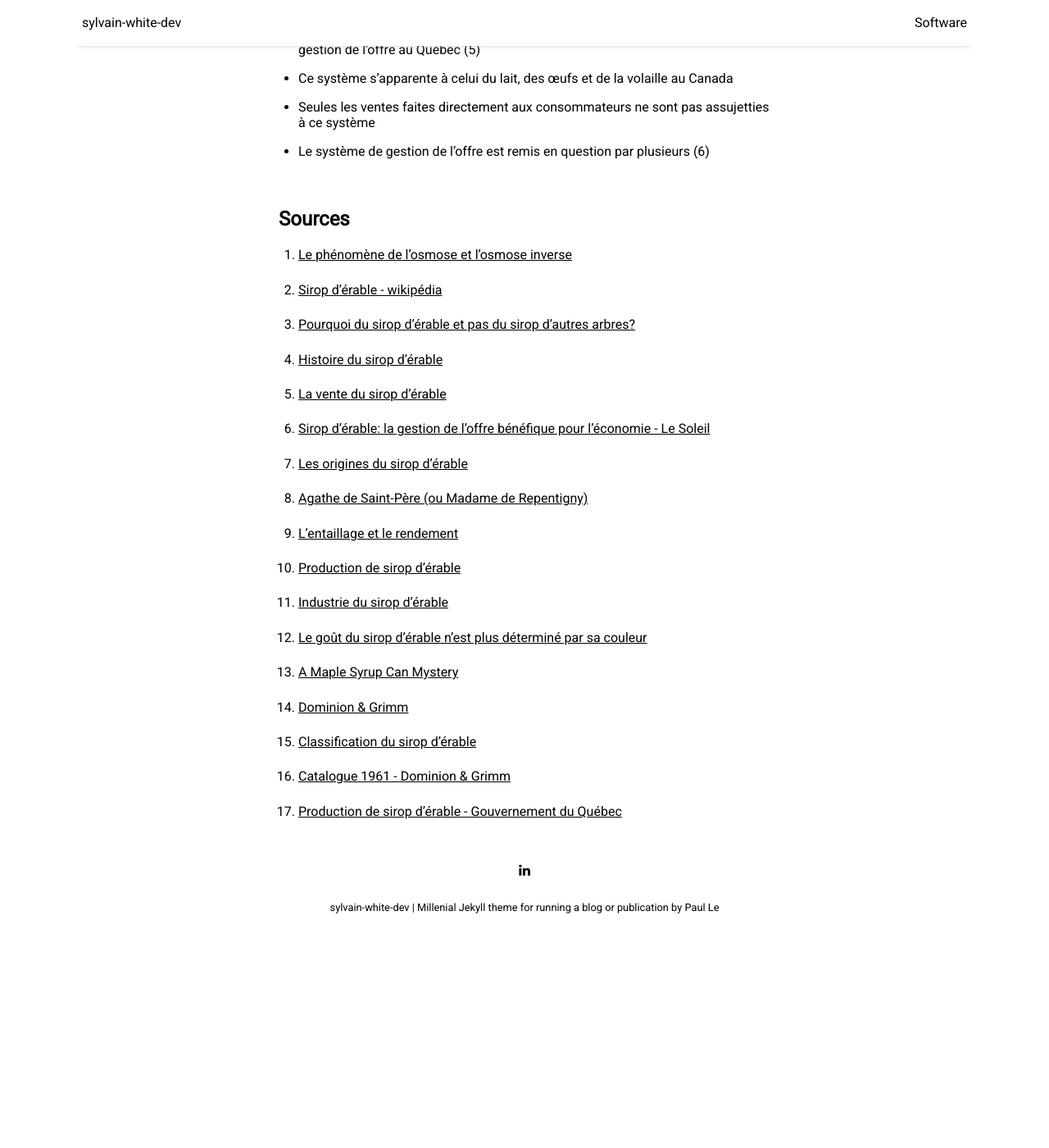
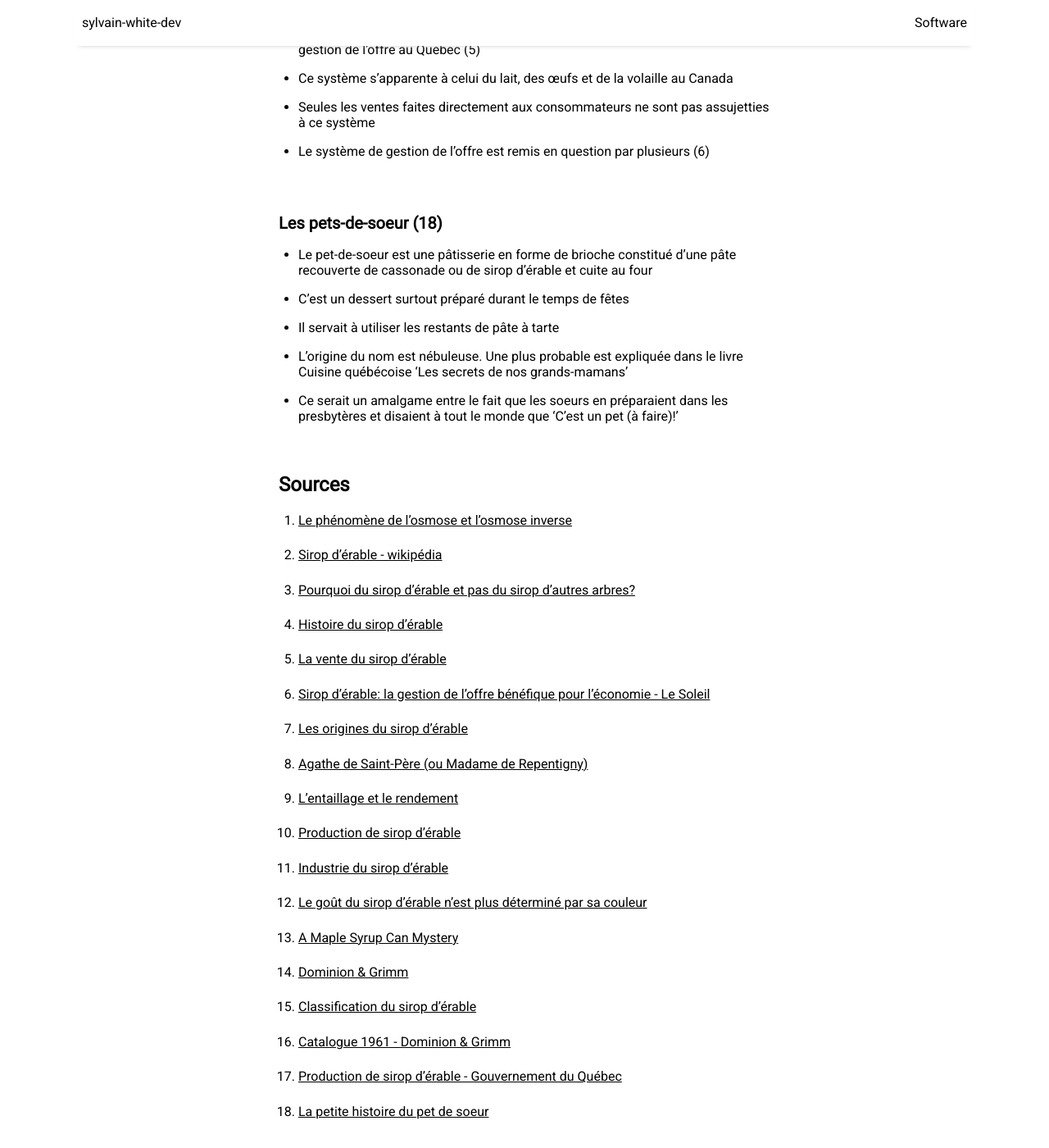
Before and after one commit to sylvainwhite/sylvain-white-dev, a Jekyll site: the page built from _posts/2023-10-30-SiropÉrable.md, in a window 1280 px wide and 1400 px high, scrolled down 4205 px. Shown: the whole window at 82% size. Built offline with Jekyll 4.4.1, drawn with Linux system fonts in a browser that asks for light colours; nearby versions of some CDN libraries; before the commit the page ends 5350 px from its top, so only the background shows below that.

Commit message:
Update post Sirop d'Érable

```diff
--- a/_posts/2023-10-30-SiropÉrable.md
+++ b/_posts/2023-10-30-SiropÉrable.md
@@ -98,6 +98,15 @@ image: CabaneÀSucre.jpg
 * Le système de gestion de l’offre est remis en question par plusieurs (6)
 
 <br/>
+### Les pets-de-soeur (18)
+
+* Le pet-de-soeur est une pâtisserie en forme de brioche constitué d’une pâte recouverte de cassonade ou de sirop d'érable et cuite au four
+* C'est un dessert surtout préparé durant le temps de fêtes
+* Il servait à utiliser les restants de pâte à tarte
+* L'origine du nom est nébuleuse. Une plus probable est expliquée dans le livre Cuisine québécoise 'Les secrets de nos grands-mamans'
+* Ce serait un amalgame entre le fait que les soeurs en préparaient dans les presbytères et disaient à tout le monde que 'C’est un pet (à faire)!'
+
+<br/>
 ## Sources
 
 1. [Le phénomène de l'osmose et l'osmose inverse](https://www.youtube.com/watch?v=IsBaWQjF2TY){:target="_blank"}
@@ -133,3 +142,5 @@ image: CabaneÀSucre.jpg
 16. [Catalogue 1961 - Dominion & Grimm](https://www.dominiongrimm.ca/DATA/VINTAGECAT/18_fr~v~catalogue-1961.pdf){:target="_blank"}
 
 17. [Production de sirop d'érable - Gouvernement du Québec](https://www.quebec.ca/agriculture-environnement-et-ressources-naturelles/agriculture/industrie-agricole-au-quebec/productions-agricoles/production-sirop-erable-acericulture){:target="_blank"}
+
+18. [La petite histoire du pet de soeur](https://m.facebook.com/nt/screen/?params=%7B%22note_id%22%3A842711296538904%7D&path=%2Fnotes%2Fnote%2F&refsrc=deprecated&_rdr){:target="_blank"}
```
